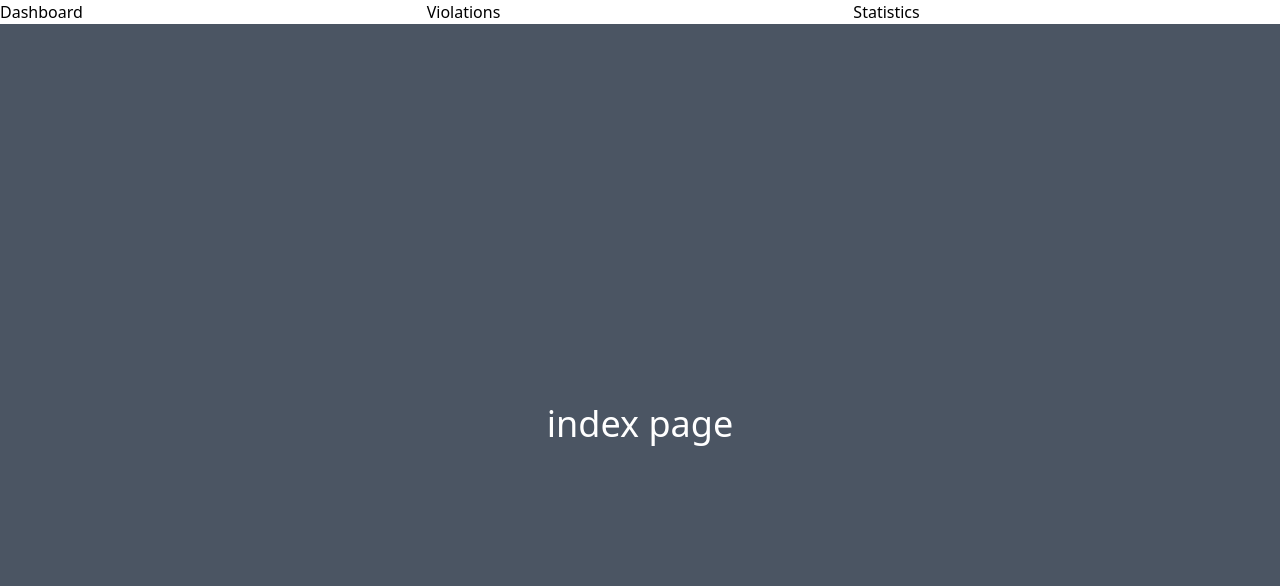
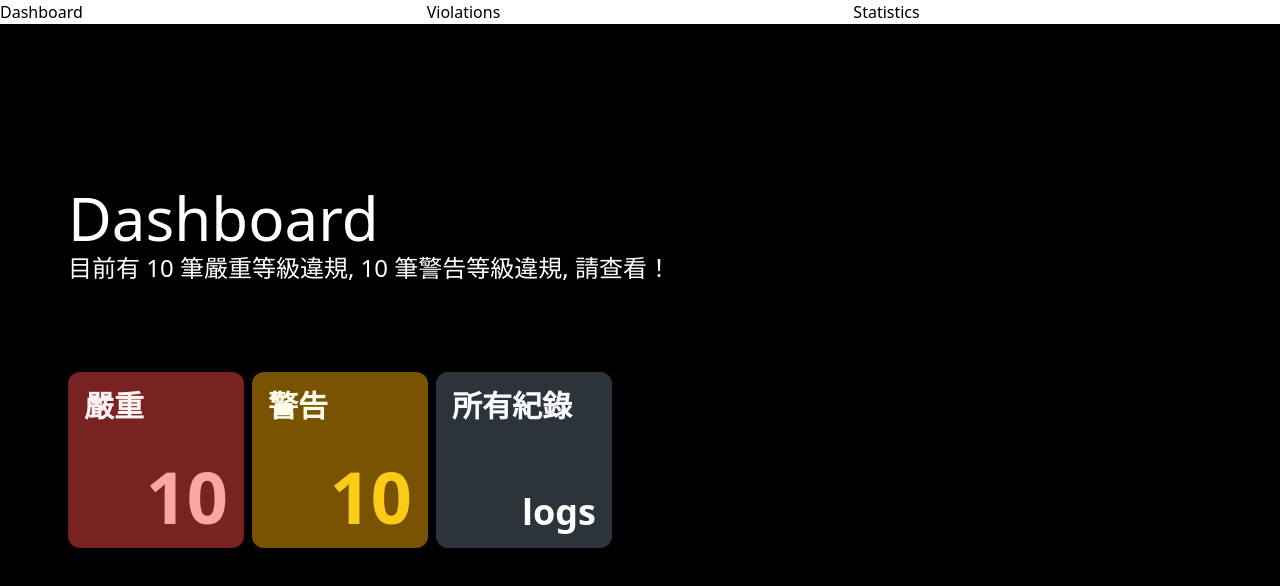
Before and after one commit to kevinjone25/AI_frontend, a Nuxt app: page / in a window 1280 px wide. Shown: the top 586 px of the page. Built offline with nearby package versions, Linux system fonts and the light colour scheme.

Commit message:
chore: basic design of index page

```diff
--- a/pages/index.vue
+++ b/pages/index.vue
@@ -1,7 +1,26 @@
 <template>
-    <div class="w-screen h-screen bg-gray-600">
-        <div class="flex justify-center items-center h-full">
-            <div class="text-white text-4xl">index page</div>
+    <div class="w-screen h-screen bg-black flex justify-center items-center">
+        <div class="w-full max-w-6xl h-full flex flex-col text-white">
+            <div class="w-full mt-40 mb-20">
+                <h1 class="text-6xl m-1">Dashboard</h1>
+                <p class="text-2xl m-1">
+                    目前有 10 筆嚴重等級違規, 10 筆警告等級違規, 請查看！
+                </p>
+            </div>
+            <div class="flex flex-row">
+                <div class="w-44 h-44 flex flex-col justify-between bg-red-500 bg-opacity-50 rounded-xl m-1 p-4 hover:translate-x-0.5 hover:bg-red-700 duration-300">
+                    <h2 class="font-bold text-3xl text-red-50">嚴重</h2>
+                    <p class="self-end font-black text-7xl text-red-300">10</p>
+                </div>
+                <div class="w-44 h-44 flex flex-col justify-between bg-yellow-600 bg-opacity-60 rounded-xl m-1 p-4 hover:translate-x-0.5 hover:bg-yellow-700 duration-300">
+                    <h2 class="font-bold text-3xl text-yellow-50">警告</h2>
+                    <p class="self-end font-black text-7xl text-yellow-400">10</p>
+                </div>
+                <div class="w-44 h-44 flex flex-col justify-between bg-gray-600 bg-opacity-60 rounded-xl m-1 p-4 hover:translate-x-0.5 hover:bg-gray-700 duration-300">
+                    <h2 class="font-bold text-3xl text-gray-50">所有紀錄</h2>
+                    <p class="self-end font-black text-4xl">logs</p>
+                </div>
+            </div>
         </div>
     </div>
 </template>
```
